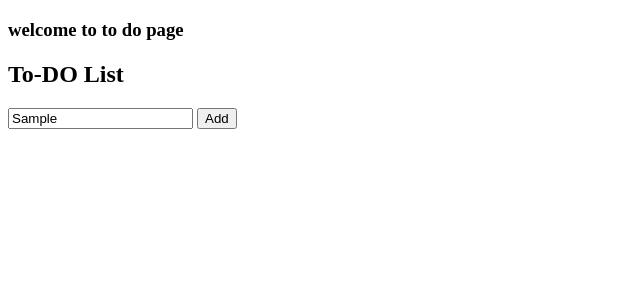
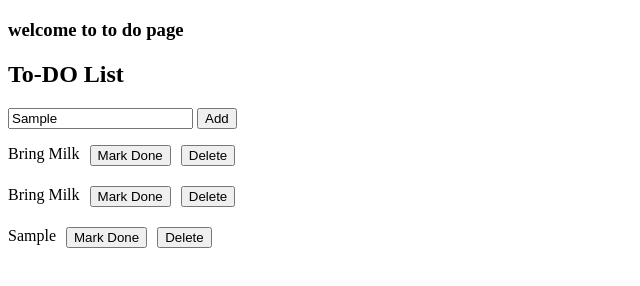
Before and after one commit to poojasha-tech/practiceApp, a website: page to-do.html in a window 1280 px wide. Both pictures are taken after typing "Sample" into the empty fields and a click on the button "Add". Shown: the whole page, without its empty margins (0-640 px from the left). Drawn offline with Linux system fonts and the light colour scheme.

Commit message:
feat: add todo

```diff
--- a/to-do.html
+++ b/to-do.html
@@ -5,6 +5,14 @@
     <meta charset="UTF-8">
     <meta name="viewport" content="width=device-width, initial-scale=1.0">
     <title>to-do</title>
+    <style>
+
+        .todo-item {
+            display: flex;
+            margin-bottom: 20px;
+            gap: 10px;
+        }
+    </style>
 </head>
 
 <body>
@@ -14,10 +22,22 @@
         <h2>To-DO List</h2>
         <div>
 
-            <input type="text" id="taskInput" placeholder="Enter a task">
+            <input type="text" id="taskInput" placeholder="Enter a task"/>
             <button onclick="addTask()"> Add</button>
             <ul id="taskList"></ul>
+            <div class="todo-container" id="todo-container">
+                <div class="todo-item">
+                    <div>Bring Milk</div>
+                    <button>Mark Done</button>
+                    <button>Delete</button>
+                </div>
+                <div class="todo-item">
+                    <div>Bring Milk</div>
+                    <button>Mark Done</button>
+                    <button>Delete</button>
+                </div>
 
+            </div>
         </div>
 
 
@@ -26,8 +46,15 @@
 
     <script>
         function addTask(){
-            alert("task added")
             const taskInput=document.getElementById("taskInput");
+            const htmlString = `
+                <div class="todo-item">
+                    <div>${taskInput.value}</div>
+                    <button>Mark Done</button>
+                    <button>Delete</button>
+                </div>
+            `
+            document.getElementById('todo-container').insertAdjacentHTML('beforeend', htmlString);
 
 
         }
```
